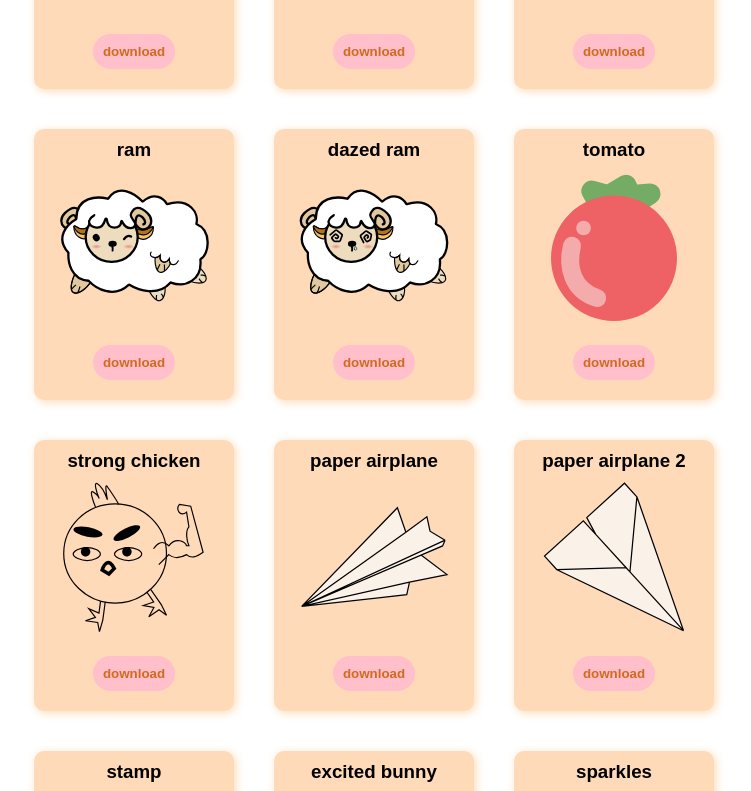
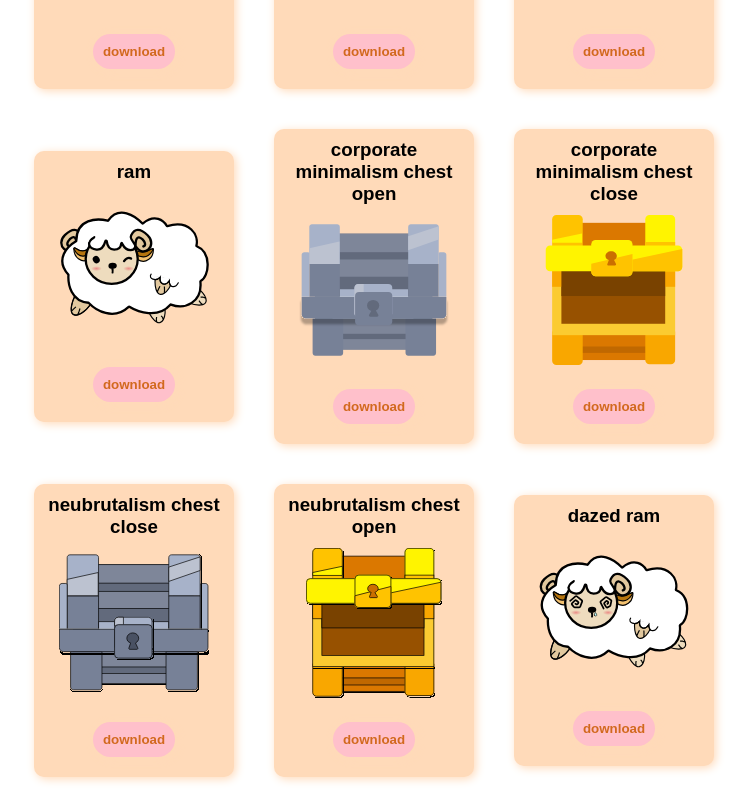
Before and after one commit to jbacheldor/portfolio-nextjs, a Next.js app: page /design in a window 1280 px wide. Shown: the part 420-1211 px from the top of the page, without its empty margins (266-1017 px from the left). Built offline with nearby package versions, Linux system fonts and the light colour scheme.

Commit message:
forgot to add to local data file,,

```diff
--- a/src/app/data/svgs.ts
+++ b/src/app/data/svgs.ts
@@ -5,6 +5,10 @@ export const svgData: SVGType[] = [
     { title: 'sheep', image: '/svgs/neutral-sheep.svg'},
     { title: 'angry sheep', image: '/svgs/angry-sheep.svg'},
     { title: 'ram', image: '/svgs/ram.svg'},
+    { title: 'corporate minimalism chest open', image: '/svgs/corp-min-chest-close.svg'},
+    { title: 'corporate minimalism chest close', image: '/svgs/corp-min-chest-open.svg'},
+    { title: 'neubrutalism chest close', image: '/svgs/neu-brute-chest-close.svg'},
+    { title: 'neubrutalism chest open', image: '/svgs/neu-brute-chest-open.svg'},
     { title: 'dazed ram', image: '/svgs/dazed-ram.svg'},
     { title: 'tomato', image: '/svgs/tomato.svg'},
     { title: 'strong chicken', image: '/svgs/strongchicken.svg'},
```
